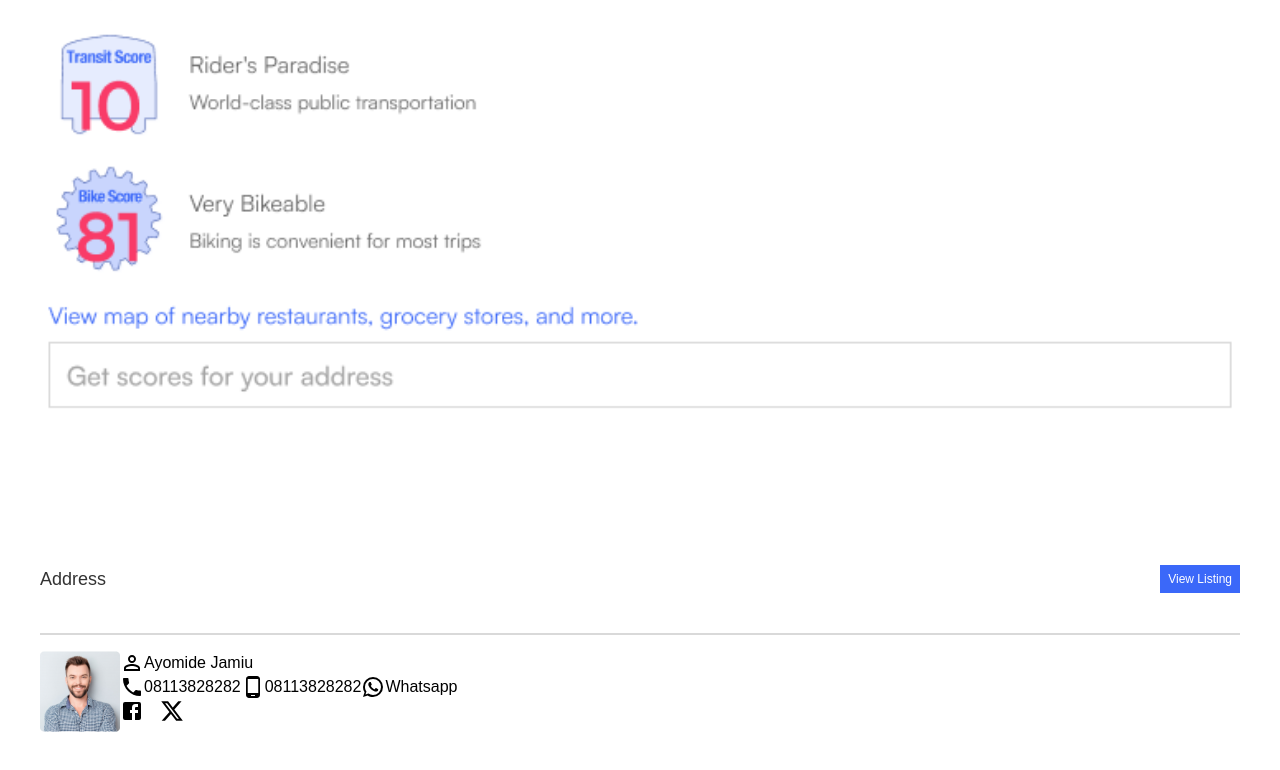
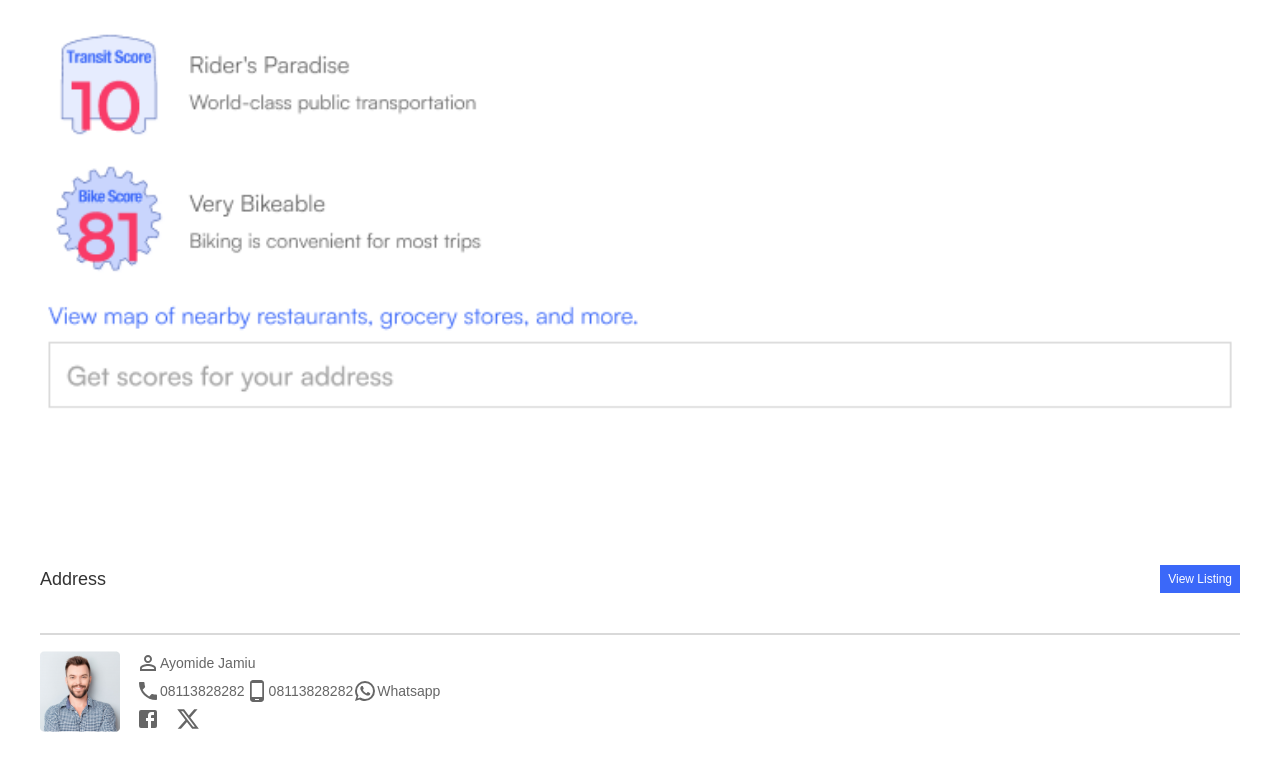
Before and after one commit to Obadea/rentwise, a React (Create React App) app: page /apartment/properties in a window 1280 px wide. Shown: the part 6547-7317 px from the top of the page. Built offline with nearby package versions, Linux system fonts and the light colour scheme; a web font is replaced by a local one.

Commit message:
form design

```diff
--- a/src/pages/propertyPage/components/ContactInfo.jsx
+++ b/src/pages/propertyPage/components/ContactInfo.jsx
@@ -16,11 +16,11 @@ function ContactInfo() {
           View Listing
         </button>
       </div>
-      <div className="flex">
+      <div className="flex gap-4">
         <div>
           <img src={contactPhoto} alt="" />
         </div>
-        <div className="flex flex-col">
+        <div className="flex flex-col gap-1 text-sm font-normal text-customStreetcolor">
           <h3 className="flex  items-center">
             <PermIdentityIcon /> Ayomide Jamiu
           </h3>
```
